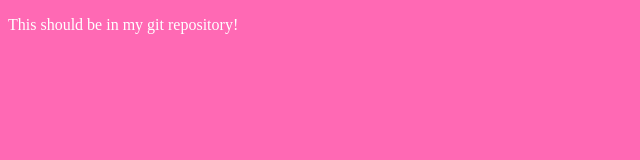
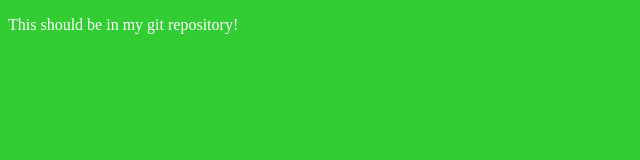
Before and after one commit to the-dmt/website, a plain HTML site: page index.html in a window 1280 px wide. Shown: the whole page, without its empty margins (0-640 px from the left). Drawn offline with Linux system fonts and the light colour scheme.

Commit message:
Modify index.html & styles.css

```diff
--- a/index.html
+++ b/index.html
@@ -4,7 +4,7 @@
 	<meta charset="utf-8">
 	<meta name="viewport" content="width=device-width, initial-scale=1">
     <link rel="stylesheet" href="styles.css">
-	<title>My Shitty Website</title>
+	<title>My pleasure Website</title>
 </head>
 <body>
 	<p>This should be in my git repository!</p>
--- a/styles.css
+++ b/styles.css
@@ -1,5 +1,5 @@
 body {
-  background: hotpink;
+  background: limegreen;
 }
 
 p {
```
